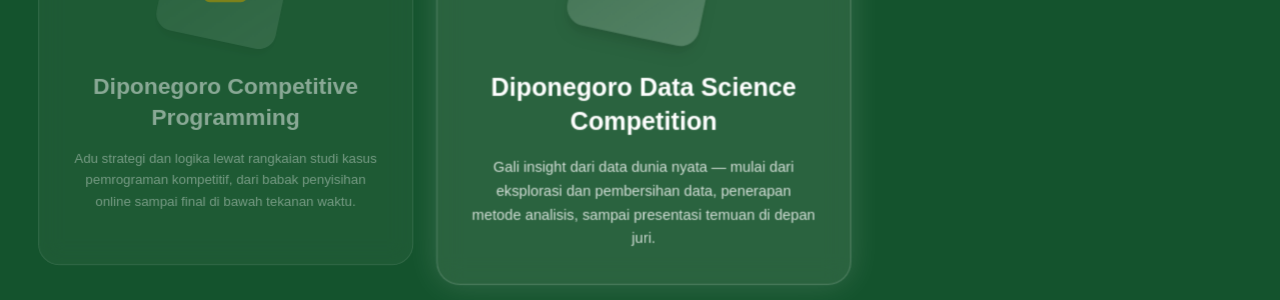
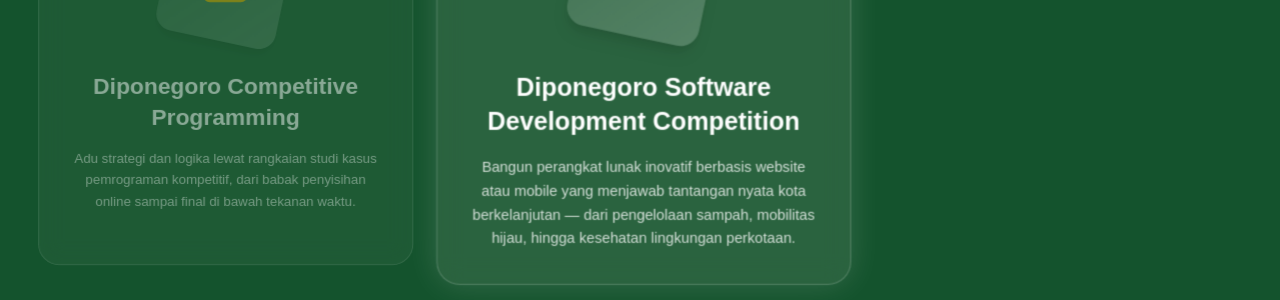
Before and after one commit to galviy/anforcom, a React (Vite) app in the folder frontend/: page / in a window 1280 px wide. Shown: the part 2423-2723 px from the top of the page. Built offline with nearby package versions, Linux system fonts and the light colour scheme; no server answers.

Commit message:
Ganti DDSC jadi DSDC & Lengkapin page nya dari guidebook, lomba data jadi sofdev

```diff
--- a/frontend/src/components/sections/FAQ.jsx
+++ b/frontend/src/components/sections/FAQ.jsx
@@ -14,7 +14,7 @@ const FAQS = [
   },
   {
     q: 'Siapa saja yang boleh mengikuti Anforcom?',
-    a: 'DUC terbuka untuk siswa SMA/SMK/MA sederajat maupun mahasiswa se-Indonesia. DCPC untuk saat ini terbuka bagi siswa SMA/Sederajat, sedangkan DDSC khusus untuk mahasiswa S1/D4.',
+    a: 'DUC terbuka untuk siswa SMA/SMK/MA sederajat maupun mahasiswa se-Indonesia. DCPC untuk saat ini terbuka bagi siswa SMA/Sederajat, sedangkan DSDC (Diponegoro Software Development Competition) terbuka untuk siswa SMA/SMK/MA sederajat maupun mahasiswa S1/D4 se-Indonesia.',
   },
   {
     q: 'Apakah rangkaian acara online atau offline?',
--- a/frontend/src/components/sections/Kompetisi.jsx
+++ b/frontend/src/components/sections/Kompetisi.jsx
@@ -1,7 +1,7 @@
 import { useCallback, useEffect, useState } from 'react';
 import useEmblaCarousel from 'embla-carousel-react';
 import Autoplay from 'embla-carousel-autoplay';
-import { ChevronLeft, ChevronRight, MonitorSmartphone, TerminalSquare, LineChart } from 'lucide-react';
+import { ChevronLeft, ChevronRight, MonitorSmartphone, TerminalSquare, Code2 } from 'lucide-react';
 
 const TITLE_PART_1 = 'Pick Your ';
 const TITLE_PART_2 = 'Game!';
@@ -20,10 +20,11 @@ const COMPETITIONS = [
     icon: TerminalSquare,
   },
   {
-    code: 'DDSC',
-    name: 'Diponegoro Data Science Competition',
-    desc: 'Gali insight dari data dunia nyata — mulai dari eksplorasi dan pembersihan data, penerapan metode analisis, sampai presentasi temuan di depan juri.',
-    icon: LineChart,
+    code: 'DSDC',
+    slug: 'dsdc',
+    name: 'Diponegoro Software Development Competition',
+    desc: 'Bangun perangkat lunak inovatif berbasis website atau mobile yang menjawab tantangan nyata kota berkelanjutan — dari pengelolaan sampah, mobilitas hijau, hingga kesehatan lingkungan perkotaan.',
+    icon: Code2,
   },
 ];
 
--- a/frontend/src/data/competitions.js
+++ b/frontend/src/data/competitions.js
@@ -1,4 +1,4 @@
-import { MonitorSmartphone, TerminalSquare, LineChart } from 'lucide-react';
+import { MonitorSmartphone, TerminalSquare, Code2 } from 'lucide-react';
 
 export const COMPETITIONS = [
   {
@@ -68,29 +68,36 @@ export const COMPETITIONS = [
     ],
   },
   {
-    code: 'DDSC',
-    slug: 'ddsc',
-    name: 'Diponegoro Data Science Competition',
-    shortDesc: 'Gali insight dari data dunia nyata — mulai dari eksplorasi dan pembersihan data, penerapan metode analisis, sampai presentasi temuan di depan juri.',
-    icon: LineChart,
+    code: 'DSDC',
+    slug: 'dsdc',
+    name: 'Diponegoro Software Development Competition',
+    shortDesc: 'Bangun perangkat lunak inovatif berbasis website atau mobile yang menjawab tantangan nyata kota berkelanjutan — dari pengelolaan sampah, mobilitas hijau, hingga kesehatan lingkungan.',
+    icon: Code2,
     fullDesc:
-      'DDSC atau Diponegoro Data Science Competition adalah salah satu cabang lomba dari serangkaian kegiatan ANFORCOM 2026 yang dapat diikuti oleh mahasiswa se-Indonesia. Kegiatan ini berupa kompetisi yang berfokus pada penerapan data science dalam memahami dinamika sosial, politik, dan pembangunan nasional melalui pendekatan analisis data berbasis kecerdasan buatan. Peserta diharapkan mampu merancang pendekatan yang tepat dalam memahami dan mengklasifikasikan wacana publik berdasarkan data yang tersedia serta sesuai dengan tema perlombaan DDSC ANFORCOM 2026 yaitu "Digitalisasi untuk Indonesia Maju: Menggali Wacana Publik di X tentang Visi Astacita Prabowo-Gibran Menuju Pembangunan Berkelanjutan".',
+      'Diponegoro Software Development Competition (DSDC) adalah salah satu cabang lomba dari serangkaian kegiatan ANFORCOM 2026 yang dapat diikuti oleh siswa/i SMA/SMK/MA sederajat dan mahasiswa/i se-Indonesia. Kegiatan ini berupa kompetisi pengembangan perangkat lunak berbasis website maupun mobile yang menekankan pada fungsionalitas, performa, serta kemampuan solusi dalam menjawab permasalahan nyata secara terukur dan dapat diimplementasikan. Peserta diharapkan mampu merancang dan membangun perangkat lunak yang inovatif dan fungsional sesuai tema \'Engineering the Circular City: Software Solutions for a Sustainable and Healthy Urban Future\'.',
     summary: {
       kategori: 'Tim',
-      peserta: 'Mahasiswa',
+      peserta: 'SMA/SMK & Mahasiswa',
       anggota: '2-3 Orang',
-      biaya: 'Rp. 80.000',
-      biayaNote: 'per tim',
+      biaya: 'Rp. 50.000',
+      biayaNote: 'per tim (Batch 1)',
     },
     timeline: [
-      { label: 'Jadwal Lengkap', window: 'Menyusul' },
+      { label: 'Pendaftaran Gelombang 1', window: '15 Jul - 3 Agu 2026' },
+      { label: 'Pendaftaran Gelombang 2', window: '10 Agu - 30 Agu 2026' },
+      { label: 'Pengumuman Finalis', window: '16 Sep 2026' },
+      { label: 'Technical Meeting Finalis', window: '22 Sep 2026' },
+      { label: 'Tahap Final & Pengumuman Pemenang', window: '26 Sep 2026' },
     ],
     prizes: [
-      { place: '1st', reward: 'Rp 2.500.000', extras: 'Sertifikat Nasional' },
-      { place: '2nd', reward: 'Rp 1.500.000', extras: 'Sertifikat Nasional' },
-      { place: '3rd', reward: 'Rp 1.000.000', extras: 'Sertifikat Nasional' },
+      { place: '1st', reward: 'Uang Pembinaan', extras: 'Sertifikat + Piala' },
+      { place: '2nd', reward: 'Uang Pembinaan', extras: 'Sertifikat + Piala' },
+      { place: '3rd', reward: 'Uang Pembinaan', extras: 'Sertifikat + Piala' },
     ],
-    batches: [],
+    batches: [
+      { open: '2026-07-15T00:00:00+07:00', close: '2026-08-03T23:59:59+07:00' },
+      { open: '2026-08-10T00:00:00+07:00', close: '2026-08-30T23:59:59+07:00' },
+    ],
   },
 ];
 
--- a/frontend/src/pages/CreateTeam.jsx
+++ b/frontend/src/pages/CreateTeam.jsx
@@ -1,6 +1,6 @@
 import { useEffect, useState } from 'react';
 import { Link, useNavigate } from 'react-router-dom';
-import { ArrowLeft, Users, CheckCircle, MonitorSmartphone, TerminalSquare, LineChart } from 'lucide-react';
+import { ArrowLeft, Users, CheckCircle, MonitorSmartphone, TerminalSquare, Code2 } from 'lucide-react';
 import { userAPI, teamAPI } from '../api/api';
 
 // Backend TIDAK punya endpoint untuk mengambil daftar lomba, jadi daftar ini
@@ -8,11 +8,11 @@ import { userAPI, teamAPI } from '../api/api';
 // - data tabel `lomba` (lihat anforcom_dummy.sql)
 // - validasi di backend/handlers/routes/teams/create_team.ts
 //     pendidikan 1 (Sarjana)       -> lomba 2 DITOLAK (khusus SMA). Lomba 1 & 3 boleh.
-//     pendidikan 2 (SMA/Sederajat) -> lomba 3 DITOLAK (khusus Sarjana). Lomba 1 & 2 boleh.
+//     pendidikan 2 (SMA/Sederajat) -> lomba 3 boleh (DSDC terbuka untuk SMA & Mahasiswa). Lomba 1 & 3 boleh. Lomba 2 boleh.
 const ALL_LOMBA = [
   { id: 1, nama_lomba: 'DUC', label: 'Diponegoro UI/UX Competition', icon: MonitorSmartphone, untuk_pendidikan: [1, 2] },
   { id: 2, nama_lomba: 'DCPC', label: 'Diponegoro Competitive Programming Challenge', icon: TerminalSquare, untuk_pendidikan: [2] },
-  { id: 3, nama_lomba: 'DDSC', label: 'Diponegoro Data Science Competition', icon: LineChart, untuk_pendidikan: [1] },
+  { id: 3, nama_lomba: 'DSDC', label: 'Diponegoro Software Development Competition', icon: Code2, untuk_pendidikan: [1, 2] },
 ];
 
 export default function CreateTeam() {
```
Also changed, not shown: 1 other file (tests, documents, lock files or other folders).
